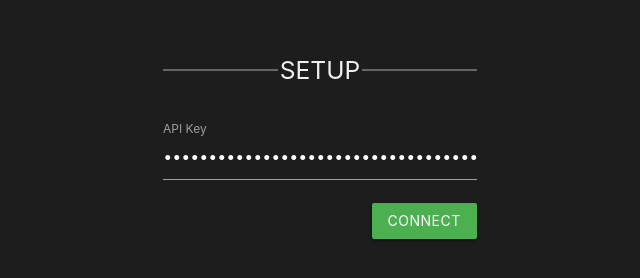
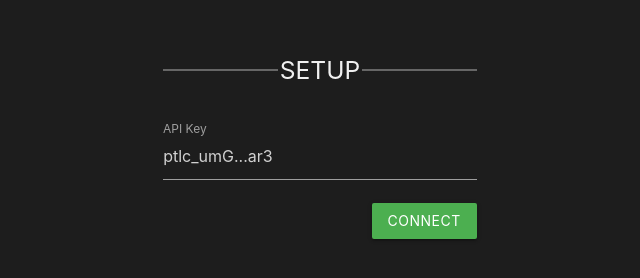
Before and after one commit to mopsfl/daki-controlpanel, a website: page index.html in a window 1280 px wide. Shown: the part 84-362 px from the top of the page, without its empty margins (320-960 px from the left). Drawn offline with nearby package versions, Linux system fonts and the light colour scheme.

Commit message:
oops leaked my api key lololol

```diff
--- a/index.html
+++ b/index.html
@@ -27,7 +27,7 @@
                     <div class="row">
                         <div class="input-field">
                             <label for="input_setup_api_key">API Key</label>
-                            <input class="white-text" type="password" name="input_setup_api_key" placeholder="ptlc_umG...ar3" id="input_setup_api_key" value="ptlc_GumQT4gD3raM3p6CriqQQqL3Vz0DGtrLczVZjcbxbc3">
+                            <input class="white-text" type="password" name="input_setup_api_key" placeholder="ptlc_umG...ar3" id="input_setup_api_key" value="">
                         </div>
                         <button class="white-text btn waves-effect waves-light green cursorpointer right" type="submit" name="submit_input_setup" id="submit_input_setup" value="SAVE">CONNECT</button>
                     </div>
```
